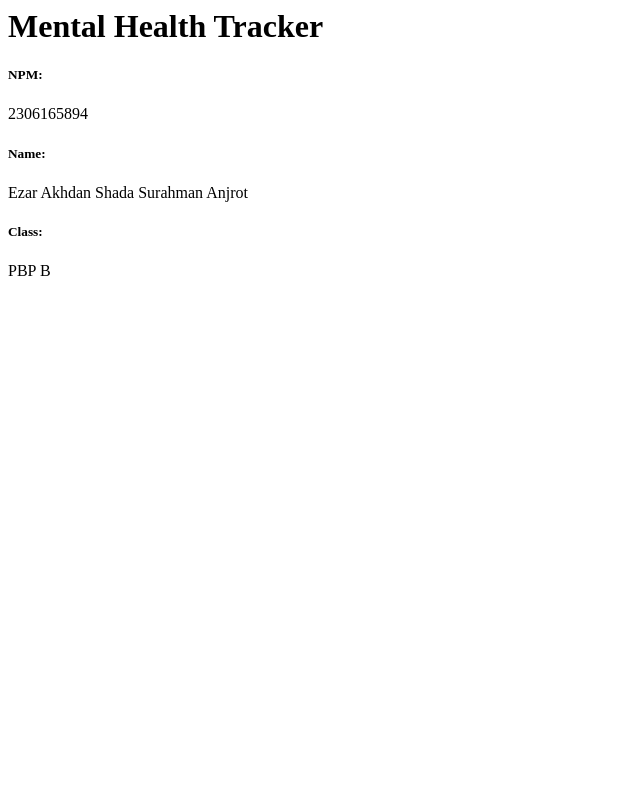
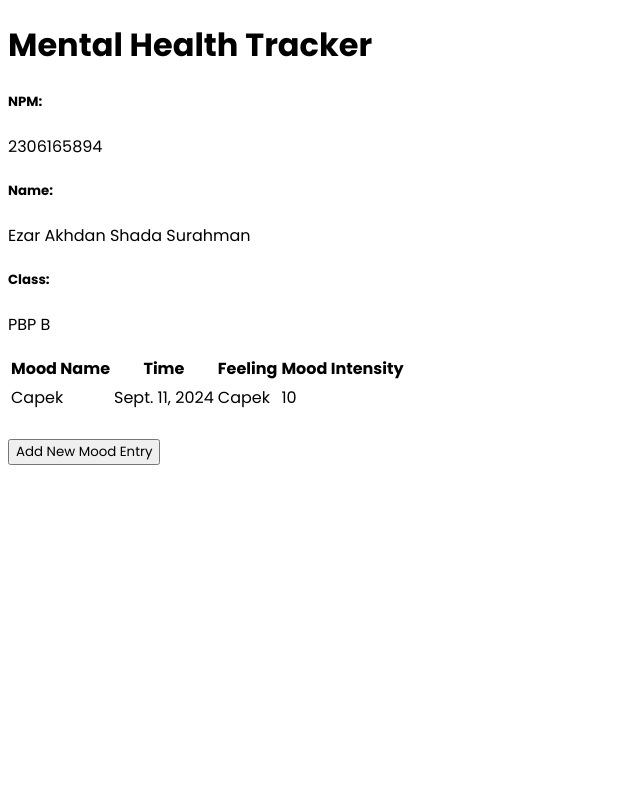
Before and after one commit to ezarsurahman/mental-health-tracker, a Django app: page / in a window 1280 px wide. Shown: the whole page, without its empty margins (0-640 px from the left). Run offline with Django 5.2, Linux system fonts and the light colour scheme; data comes from the database, SQL or seed files in the repository; both versions use the stored data as it was after the commit.

Commit message:
add tutorial 2 implementations

```diff
--- a/main/models.py
+++ b/main/models.py
@@ -1,6 +1,8 @@
 from django.db import models
+import uuid
 
 class MoodEntry(models.Model):
+    id = models.UUIDField(primary_key=True,default=uuid.uuid4,editable=False)
     mood = models.CharField(max_length=255)
     time = models.DateField(auto_now_add=True)
     feelings = models.TextField()
--- a/main/templates/main.html
+++ b/main/templates/main.html
@@ -1,8 +1,60 @@
+{% extends 'base.html' %}
+{% block meta %}
+<link rel="stylesheet" href="./styles.css">
+<link rel="preconnect" href="https://fonts.googleapis.com">
+<link rel="preconnect" href="https://fonts.gstatic.com" crossorigin>
+<link href="https://fonts.googleapis.com/css2?family=Poppins:ital,wght@0,100;0,200;0,300;0,400;0,500;0,600;0,700;0,800;0,900;1,100;1,200;1,300;1,400;1,500;1,600;1,700;1,800;1,900&display=swap" rel="stylesheet">
+<style>
+    * {
+    font-family: 'Poppins';
+}
+
+.container {
+    display: flex;
+    justify-content: center;
+    align-items: center;
+}
+</style>
+{% endblock meta %}
+{% block content %}
 <h1>Mental Health Tracker</h1>
 
 <h5>NPM: </h5>
-<p>{{npm}}</p> <!-- Ubah sesuai dengan npm kamu -->
-<h5>Name: </h5>
-<p>{{name}}</p> <!-- Ubah sesuai dengan nama kamu -->
-<h5>Class: </h5>
-<p>{{class}}</p> <!-- Ubah sesuai dengan kelas kamu -->
+<p>{{ npm }}<p>
+
+<h5>Name:</h5>
+<p>{{ name }}</p>
+
+<h5>Class:</h5>
+<p>{{ class }}</p>
+
+{% if not mood_entries %}
+<p>Belum ada data mood pada mental health tracker.</p>
+{% else %}
+<table>
+  <tr>
+    <th>Mood Name</th>
+    <th>Time</th>
+    <th>Feeling</th>
+    <th>Mood Intensity</th>
+  </tr>
+
+  {% comment %} Berikut cara memperlihatkan data mood di bawah baris ini
+  {% endcomment %}
+  {% for mood_entry in mood_entries %}
+  <tr>
+    <td>{{mood_entry.mood}}</td>
+    <td>{{mood_entry.time}}</td>
+    <td>{{mood_entry.feelings}}</td>
+    <td>{{mood_entry.mood_intensity}}</td>
+  </tr>
+  {% endfor %}
+</table>
+{% endif %}
+
+<br />
+
+<a href="{% url 'main:create_mood_entry' %}">
+  <button>Add New Mood Entry</button>
+</a>
+{% endblock content %}
--- a/main/urls.py
+++ b/main/urls.py
@@ -1,8 +1,13 @@
 from django.urls import path
-from main.views import show_main
+from main.views import show_main,create_mood_entry, show_xml, show_json, show_xml_by_id, show_json_by_id
 
 app_name = 'main'
 
 urlpatterns = [
     path('', show_main, name='show_main'),
+    path('create-mood-entry', create_mood_entry, name='create_mood_entry'),
+    path('xml/', show_xml, name='show_xml'),
+    path('json/', show_json, name='show_json'),
+    path('xml/<str:id>/', show_xml_by_id, name='show_xml_by_id'),
+    path('json/<str:id>/', show_json_by_id, name='show_json_by_id')
 ]
--- a/main/views.py
+++ b/main/views.py
@@ -1,10 +1,42 @@
-from django.shortcuts import render
+from django.shortcuts import render, redirect   # Tambahkan import redirect di baris ini
+from main.forms import MoodEntryForm
+from main.models import MoodEntry
+from django.http import HttpResponse
+from django.core import serializers
 
 def show_main(request):
+    mood_entries = MoodEntry.objects.all()
     context = {
         'npm' : '2306165894',
-        'name': 'Ezar Akhdan Shada Surahman Anjrot',
-        'class': 'PBP B'
+        'name': 'Ezar Akhdan Shada Surahman',
+        'class': 'PBP B',
+        'mood_entries' : mood_entries
     }
 
     return render(request, "main.html", context)
+
+def create_mood_entry(request):
+    form = MoodEntryForm(request.POST or None)
+
+    if form.is_valid() and request.method == "POST":
+        form.save()
+        return redirect('main:show_main')
+
+    context = {'form': form}
+    return render(request, "create_mood_entry.html", context)
+
+def show_xml(request):
+    data = MoodEntry.objects.all()
+    return HttpResponse(serializers.serialize("xml", data), content_type="application/xml")
+
+def show_json(request):
+    data = MoodEntry.objects.all()
+    return HttpResponse(serializers.serialize("json",data), content_type="application/json")
+
+def show_xml_by_id(request,id):
+    data = MoodEntry.objects.filter(pk=id)
+    return HttpResponse(serializers.serialize("xml", data), content_type="application/xml")
+
+def show_json_by_id(request,id):
+    data = MoodEntry.objects.filter(pk=id)
+    return HttpResponse(serializers.serialize("json",data), content_type="application/json")
--- a/mental_health_tracker/settings.py
+++ b/mental_health_tracker/settings.py
@@ -55,7 +55,7 @@ ROOT_URLCONF = 'mental_health_tracker.urls'
 TEMPLATES = [
     {
         'BACKEND': 'django.template.backends.django.DjangoTemplates',
-        'DIRS': [],
+        'DIRS': [BASE_DIR / 'templates'],
         'APP_DIRS': True,
         'OPTIONS': {
             'context_processors': [
@@ -122,3 +122,5 @@ STATIC_URL = 'static/'
 # https://docs.djangoproject.com/en/5.1/ref/settings/#default-auto-field
 
 DEFAULT_AUTO_FIELD = 'django.db.models.BigAutoField'
+
+CSRF_TRUSTED_ORIGINS = ["http://localhost","http://127.0.0.1","http://ezar-akhdan-mentalhealthtracker.pbp.cs.ui.ac.id", "https://ezar-akhdan-mentalhealthtracker.pbp.cs.ui.ac.id"]
--- /dev/null
+++ b/templates/base.html
@@ -0,0 +1,13 @@
+{% load static %}
+<!DOCTYPE html>
+<html lang="en">
+  <head>
+    <meta charset="UTF-8" />
+    <meta name="viewport" content="width=device-width, initial-scale=1.0" />
+    {% block meta %} {% endblock meta %}
+  </head>
+
+  <body>
+    {% block content %} {% endblock content %}
+  </body>
+</html>
```
Also changed, not shown: main/forms.py (added, +7 -0 lines), main/templates/create_mood_entry.html (added, +35 -0 lines), .github/workflows/deploy.yml (added), db.sqlite3, main/migrations/0002_alter_moodentry_id.py (added), main/templates/styles.css (added), 1 other file.
